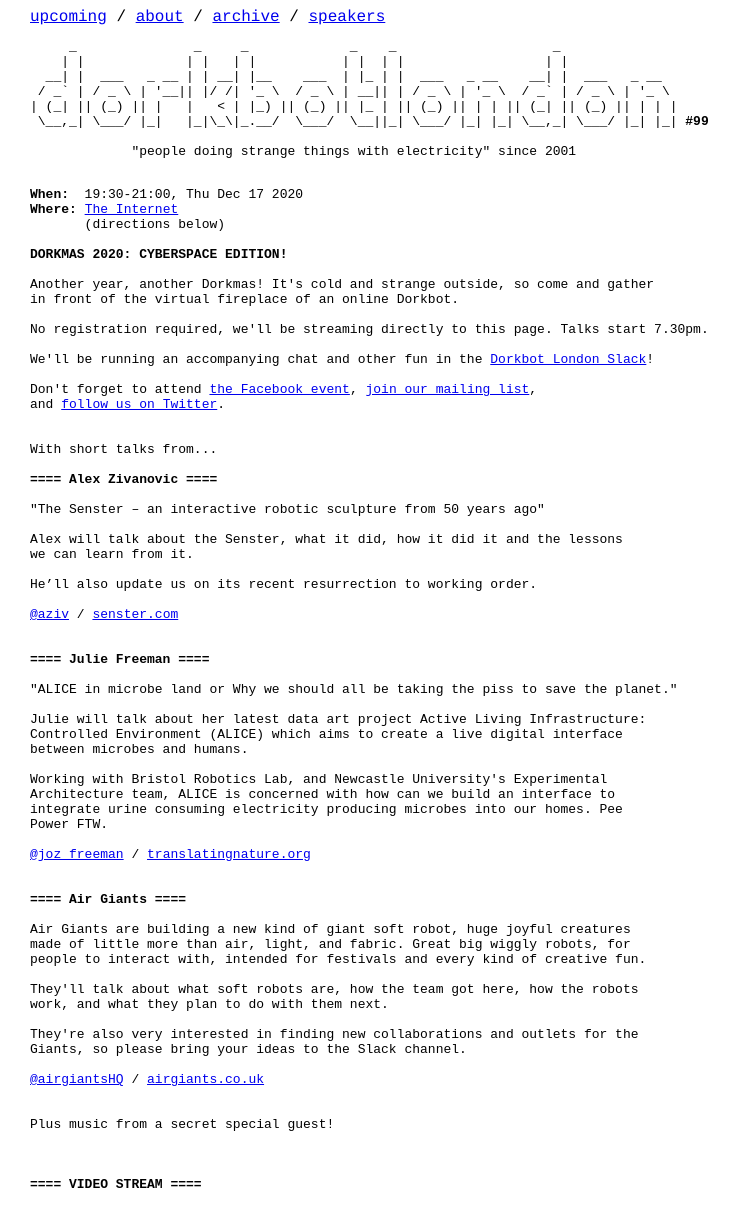
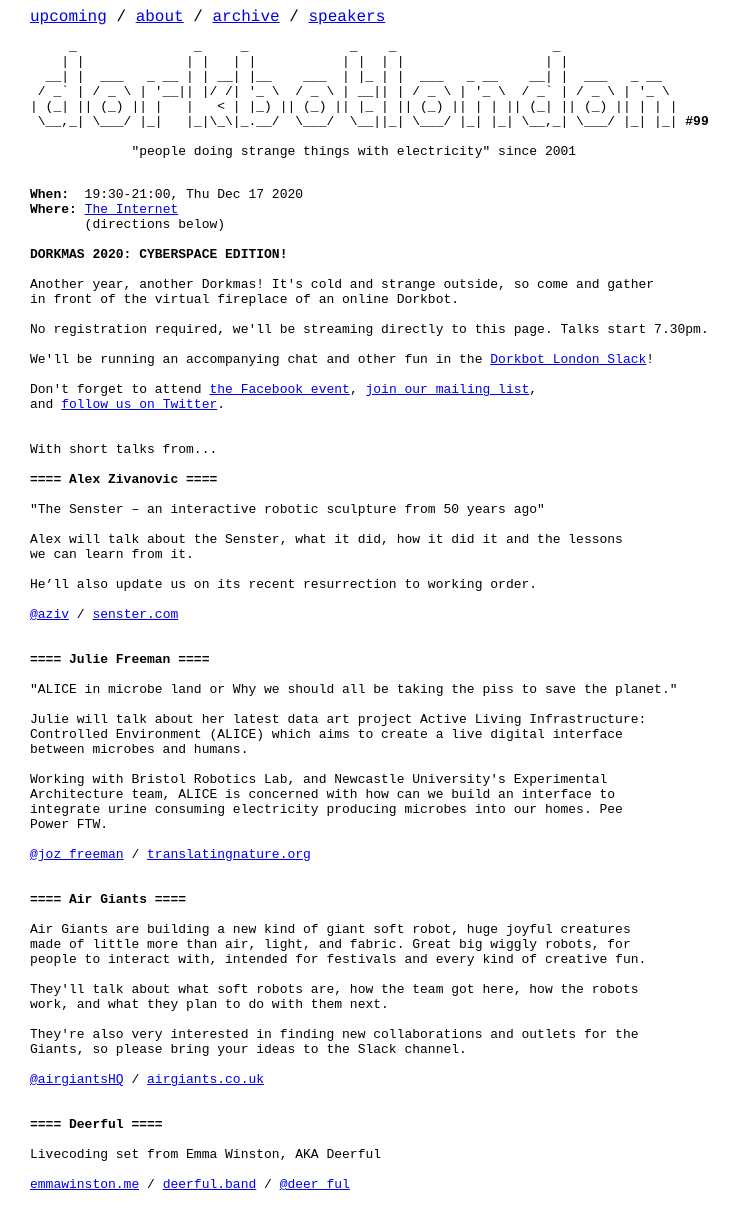
Before and after one commit to dorkbotlondon/dorkbotlondon.github.io, a Jekyll site: the page built from _posts/2020-12-17-99.html, in a window 1280 px wide. Shown: the top 1207 px of the page, without its empty margins (0-741 px from the left). Built offline with Jekyll 4.4.1, drawn with Linux system fonts in a browser that asks for light colours; Markdown is read by kramdown in place of the engine named in the settings; grey boxes are pictures that could not be loaded.

Commit message:
Add secret special guest (Deerful) to DB99

```diff
--- a/_posts/2020-12-17-99.html
+++ b/_posts/2020-12-17-99.html
@@ -7,7 +7,8 @@ where: the_internet
 tags:
     - Alex Zivanovic
     - Julie Freeman
-    - Air Giants
+    - Robert Nixdorf
+    - Emma Winston
 ---
 
 <b>DORKMAS 2020: CYBERSPACE EDITION!</b>
@@ -68,4 +69,8 @@ Giants, so please bring your ideas to the Slack channel.
 <a href="https://twitter.com/airgiantsHQ">@airgiantsHQ</a> / <a href="https://airgiants.co.uk">airgiants.co.uk</a>
 
 
-Plus music from a secret special guest!
+<b>==== Deerful ====</b>
+
+Livecoding set from Emma Winston, AKA Deerful
+
+<a href="https://emmawinston.me">emmawinston.me</a> / <a href="http://deerful.band">deerful.band</a> / <a href="https://twitter.com/deer_ful">@deer_ful</a>
```
